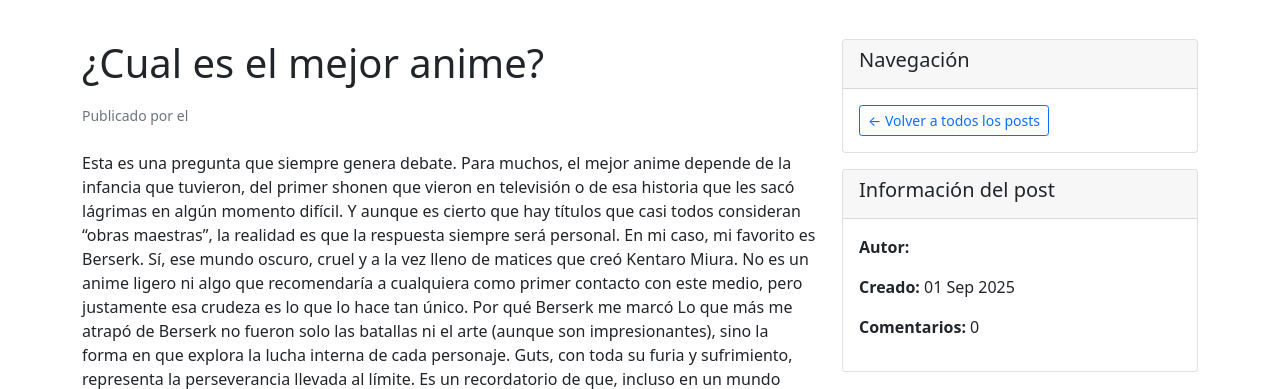
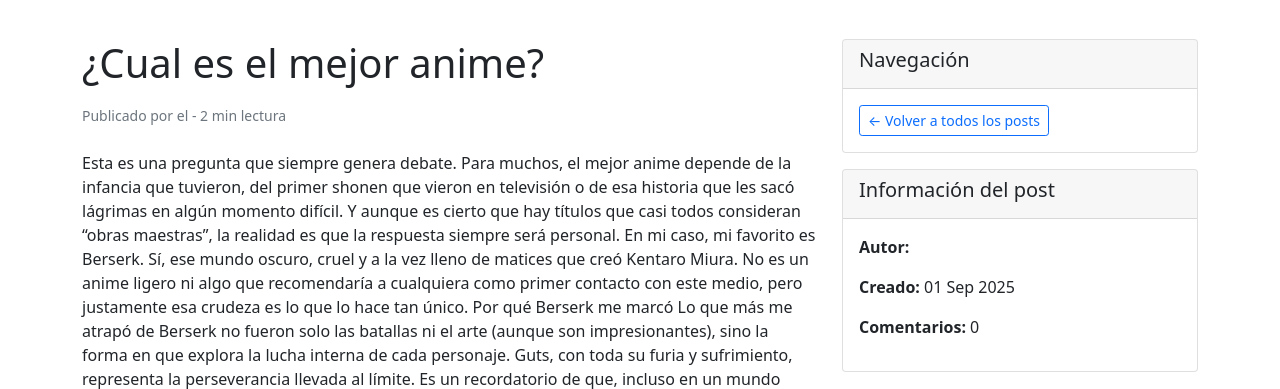
Before and after one commit to JavBonilla16/Mi-Blog-Gamma-Core, a Django app: a page that uses myblog/blog/templates/blog/post_detail.html in a window 1280 px wide. Shown: the part 263-652 px from the top of the page. Run offline with Django 4.2, Linux system fonts and the light colour scheme; data comes from the database, SQL or seed files in the repository; data that the repository does not hold is empty; parts of the project's set-up code (start-up, migrations or seed data) failed here and were passed over; some libraries are stand-ins or nearby versions.

Commit message:
Update post_detail.html
Con la parte del tiempo añadida, se inserto "post.reading_time".

```diff
--- a/myblog/blog/templates/blog/post_detail.html
+++ b/myblog/blog/templates/blog/post_detail.html
@@ -12,7 +12,7 @@
             <div class="text-muted mb-4">
                 <small>
                     Publicado por <strong>{{ post.author.first_name }} {{ post.author.last_name }}</strong>
-                    el {{ post.published_date|date:"d M Y \a \l\a\s H:i" }}
+                    el {{ post.published_date|date:"d M Y \a \l\a\s H:i" }} - {{ post.reading_time }} min lectura
                 </small>
             </div>
 
@@ -192,4 +192,5 @@
         </div>
     </div>
 </div>
+
 {% endblock %}
```
